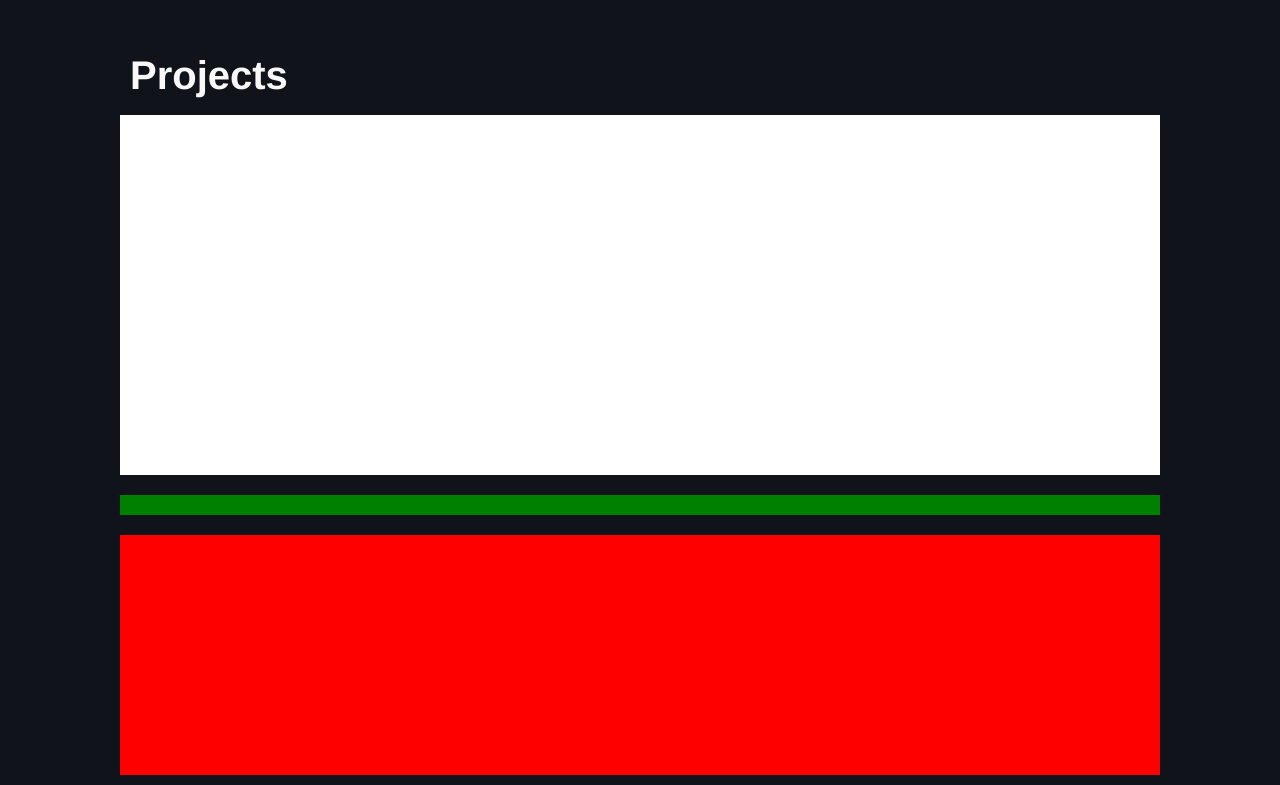
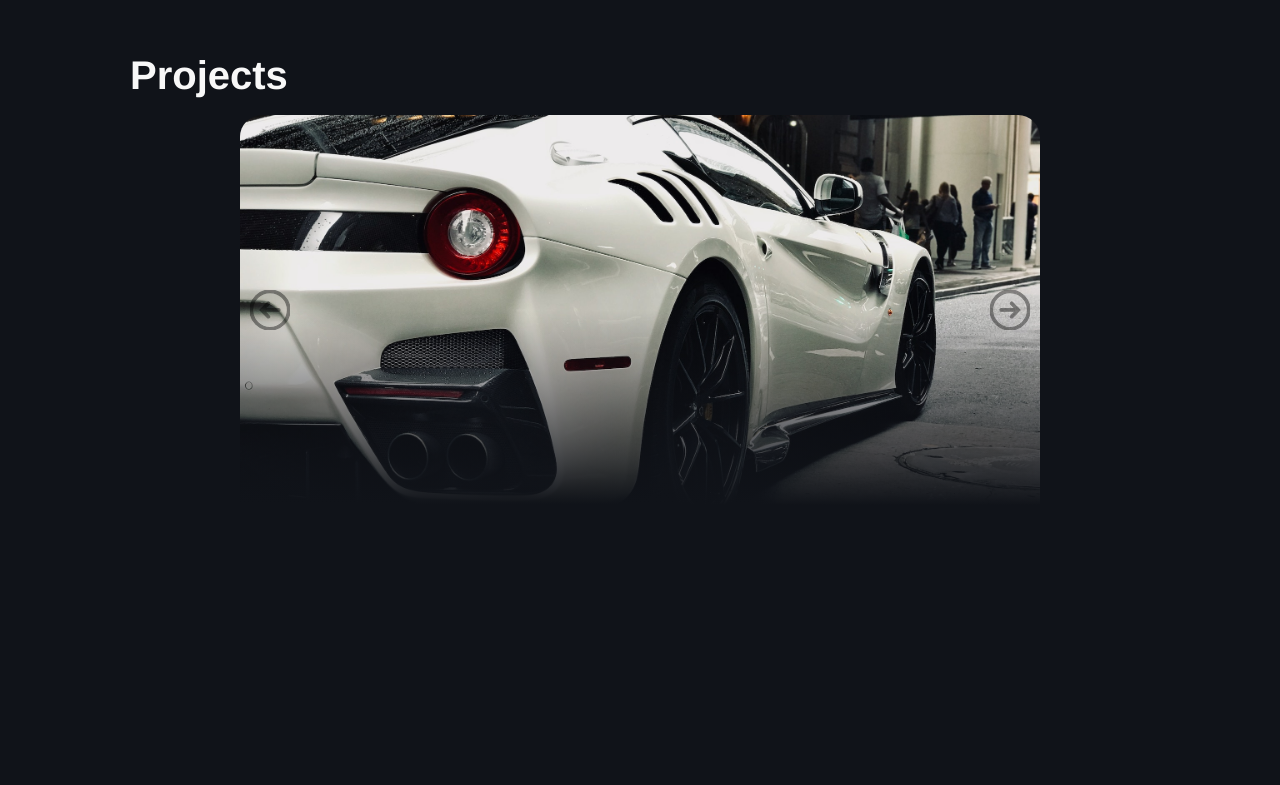
Before and after one commit to braian009/portfolio2, a Next.js app: page / in a window 1280 px wide. Shown: the part 1775-2560 px from the top of the page. Built offline with nearby package versions, Linux system fonts and the light colour scheme.

Commit message:
basic slider added to projects section

```diff
--- /dev/null
+++ b/components/Projects/Arrow/arrow.module.css
@@ -0,0 +1,25 @@
+.ArrowContainer {
+  position: absolute;
+  top: 50%;
+  width: 2em;
+  height: 2em;
+  border-radius: 0.4em;
+  opacity: 0.4;
+  transform: translateY(-50%);
+  z-index: 100;
+}
+
+.ArrowContainer div {
+  height: 100%;
+  width: 100%;
+  cursor: pointer;
+  position: relative;
+}
+
+.ArrowContainer div svg {
+  width: 2em !important;
+  height: 2em !important;
+  fill: black;
+  stroke: black;
+  opacity: 1;
+}
--- /dev/null
+++ b/components/Projects/Arrow/index.js
@@ -0,0 +1,38 @@
+import * as React from "react";
+import styles from "./arrow.module.css";
+
+const Arrow = ({ side, onChangeItem }) => {
+  return (
+    <div
+      className={styles.ArrowContainer}
+      style={{ [side]: "10px" }}
+      onClick={onChangeItem}
+    >
+      <div>
+        {side === "left" ? (
+          <svg
+            fill="#000000"
+            width="800px"
+            height="800px"
+            viewBox="0 0 32 32"
+            version="1.1"
+          >
+            <path d="M16 0c-8.837 0-16 7.163-16 16s7.163 16 16 16c8.837 0 16-7.163 16-16s-7.163-16-16-16zM16 30.032c-7.72 0-14-6.312-14-14.032s6.28-14 14-14 14 6.28 14 14-6.28 14.032-14 14.032zM23.010 14.989h-11.264l3.617-3.617c0.39-0.39 0.39-1.024 0-1.414s-1.024-0.39-1.414 0l-5.907 6.062 5.907 6.063c0.195 0.195 0.451 0.293 0.707 0.293s0.511-0.098 0.707-0.293c0.39-0.39 0.39-1.023 0-1.414l-3.68-3.68h11.327c0.552 0 1-0.448 1-1s-0.448-1-1-1z"></path>
+          </svg>
+        ) : (
+          <svg
+            fill="#000000"
+            width="800px"
+            height="800px"
+            viewBox="0 0 32 32"
+            version="1.1"
+          >
+            <path d="M16 0c-8.836 0-16 7.163-16 16s7.163 16 16 16c8.837 0 16-7.163 16-16s-7.163-16-16-16zM16 30.032c-7.72 0-14-6.312-14-14.032s6.28-14 14-14 14 6.28 14 14-6.28 14.032-14 14.032zM16.637 9.957c-0.39 0.39-0.39 1.024 0 1.414l3.617 3.617h-11.264c-0.553 0-1 0.448-1 1s0.447 1 1 1h11.327l-3.68 3.68c-0.39 0.39-0.39 1.023 0 1.414 0.195 0.195 0.451 0.293 0.707 0.293s0.512-0.098 0.707-0.293l5.907-6.063-5.907-6.063c-0.391-0.39-1.023-0.39-1.415 0z"></path>
+          </svg>
+        )}
+      </div>
+    </div>
+  );
+};
+
+export default Arrow;
--- /dev/null
+++ b/components/Projects/Slider/index.js
@@ -0,0 +1,29 @@
+import * as React from "react";
+import Image from "next/image";
+import { ProjectsContext } from "@/contexts/ProjectsContext";
+import Arrow from "../Arrow";
+import styles from "./slider.module.css";
+
+const Slider = () => {
+  const { currentProject, goPreviousProject, goNextProject } =
+    React.useContext(ProjectsContext);
+
+  return (
+    <div className={styles.SliderContainer}>
+      <Image
+        src={currentProject.image}
+        fill
+        alt={""}
+        style={{
+          objectFit: "cover",
+          borderTopLeftRadius: "22px",
+          borderTopRightRadius: "22px",
+        }}
+      />
+      <Arrow side={"left"} onChangeItem={goPreviousProject} />
+      <Arrow side={"right"} onChangeItem={goNextProject} />
+    </div>
+  );
+};
+
+export default Slider;
--- /dev/null
+++ b/components/Projects/Slider/slider.module.css
@@ -0,0 +1,18 @@
+.SliderContainer {
+    width: 100%;
+    height: 100%;
+    position: relative;
+    margin: 0 auto;
+    border-top-left-radius: 22px;
+    border-top-right-radius: 22px;
+  }
+
+  .SliderContainer:after {
+    content: "";
+    display: block;
+    position: absolute;
+    top: 0;
+    bottom: 0;
+    width: 100%;
+    background: linear-gradient(to bottom, transparent 50%, #101319);
+  }
--- a/components/Projects/index.js
+++ b/components/Projects/index.js
@@ -1,16 +1,21 @@
 import * as React from "react";
 import styles from "./projects.module.css";
+import { ProjectContextProvider } from "@/contexts/ProjectsContext";
+import Slider from "./Slider";
 
 const Projects = () => {
+
   return (
     <div className={styles.container}>
       <div className={styles.inner}>
         <h1>Projects</h1>
-        <div className={styles.projectsContainer}>
-          <div style={{ height: "100%", width: "100%" }}></div>
-          <div style={{ height: "100%", width: "100%" }}></div>
-          <div style={{ height: "100%", width: "100%" }}></div>
-        </div>
+        <ProjectContextProvider>
+          <div className={styles.projectsContainer}>
+            <div style={{ height: "100%", width: "100%", maxWidth: '40em' }}><Slider/></div>
+            <div style={{ height: "100%", width: "100%", maxWidth: '40em' }}></div>
+            <div style={{ height: "100%", width: "100%", maxWidth: '40em' }}></div>
+          </div>
+        </ProjectContextProvider>
       </div>
     </div>
   );
--- a/components/Projects/projects.module.css
+++ b/components/Projects/projects.module.css
@@ -15,7 +15,6 @@
   gap: 1em;
 
   width: 100%;
-    height: 100%;
   max-width: 1080px;
   margin: 0 auto;
   padding: 2em 0.5em;
@@ -27,22 +26,12 @@
 
 .projectsContainer {
   display: grid;
-    grid-template-rows: 60% 1em 40%;
-    gap: 1em;
+  justify-items: center;
+  grid-template-rows: 65% 1em 35%;
+  gap: 0.5em;
 
   width: 100%;
+  height: 75vh;
   min-height: 75vh;
   padding: 0 0.5em;
 }
-
-  .projectsContainer div:nth-child(1) {
-    background-color: white;
-  }
-
-  .projectsContainer div:nth-child(2) {
-    background-color: green;
-  }
-
-  .projectsContainer div:nth-child(3) {
-    background-color: red;
-  }
--- a/contexts/ProjectsContext.js
+++ b/contexts/ProjectsContext.js
@@ -16,7 +16,7 @@ const ProjectContextProvider = ({ children }) => {
   let currentProject = projects[index];
 
   const goNextProject = () => {
-    let nextIndex = index === projects.length ? 0 : index + 1;
+    let nextIndex = index === projects.length -1 ? 0 : index + 1;
 
     setIndex(nextIndex);
   };
@@ -34,7 +34,7 @@ const ProjectContextProvider = ({ children }) => {
   return (
     <ProjectsContext.Provider
       value={{
-        projects,
+        projectList,
         currentProject,
         index,
         goNextProject,
@@ -47,4 +47,4 @@ const ProjectContextProvider = ({ children }) => {
   );
 };
 
-export default ProjectContextProvider;
+export { ProjectsContext, ProjectContextProvider };
```
Also changed, not shown: public/assets/arrowLeft.svg (added), public/assets/arrowRight.svg (added). Lines whose indentation alone changed are shown as unchanged.
